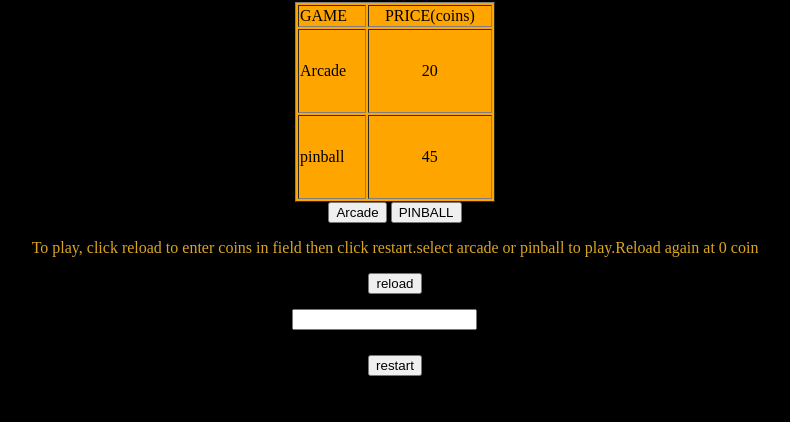
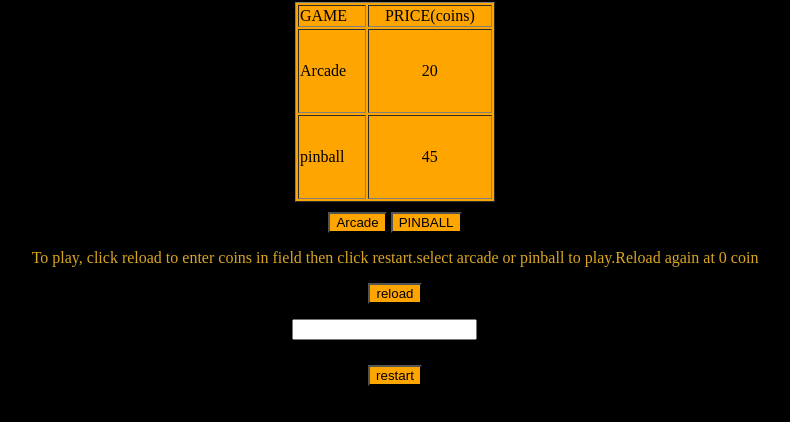
Before and after one commit to Stevepurpose/arcade-coin-counter, a plain HTML site: page index.html in a window 1280 px wide. Shown: the part 86-508 px from the top of the page, without its empty margins (245-1035 px from the left). Drawn offline with Linux system fonts and the light colour scheme.

Commit message:
Update style.css

```diff
--- a/style.css
+++ b/style.css
@@ -24,15 +24,18 @@ body {
       margin-right:auto;
          margin-left:auto;
 
+
   }
   #mybutton{
       margin-right:auto;
          margin-left:auto;
+Margin-top:10px;
 
   }
   #btn{
       margin-right:auto;
          margin-left:auto;
+Margin-top:10px;
 
   }
   #describe{
@@ -54,3 +57,6 @@ body {
     margin-top: 25px;
 
   }
+button{
+background-color:orange;
+}
```
